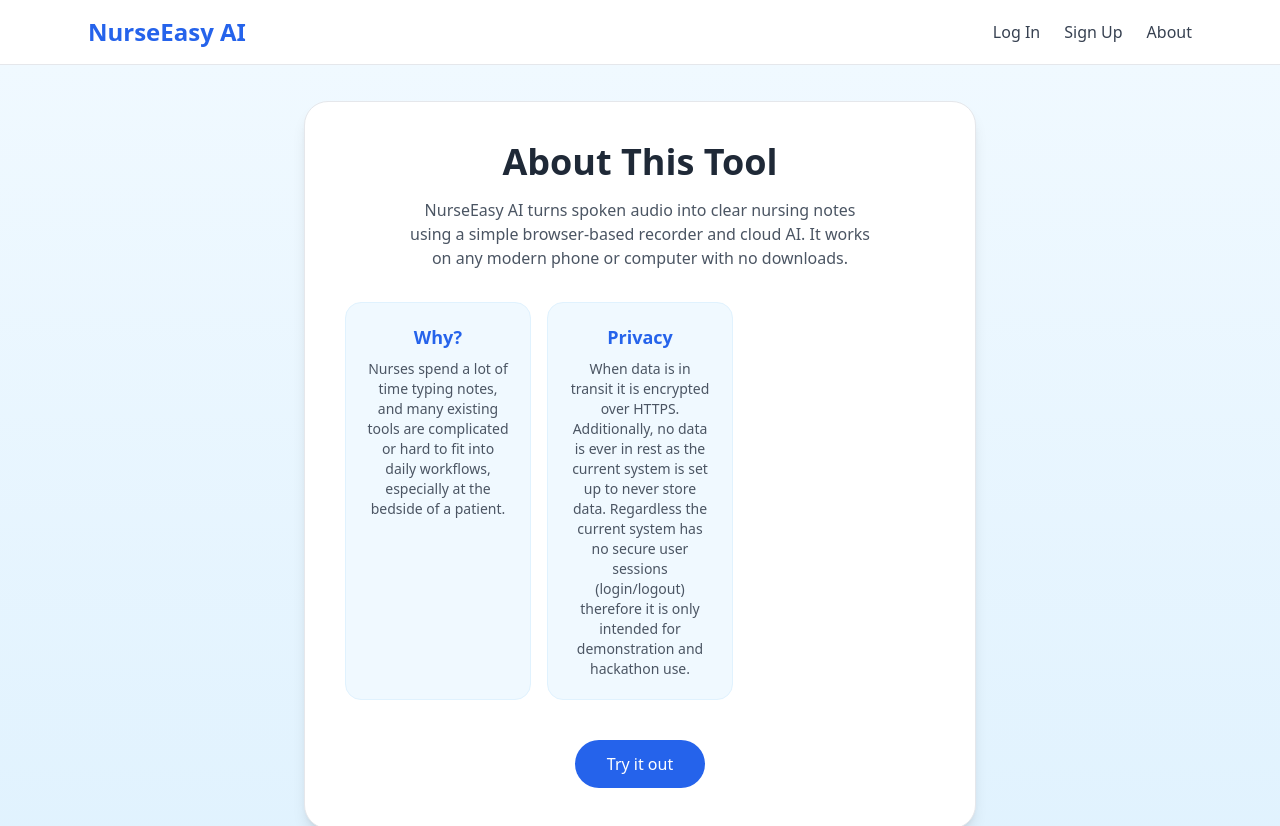
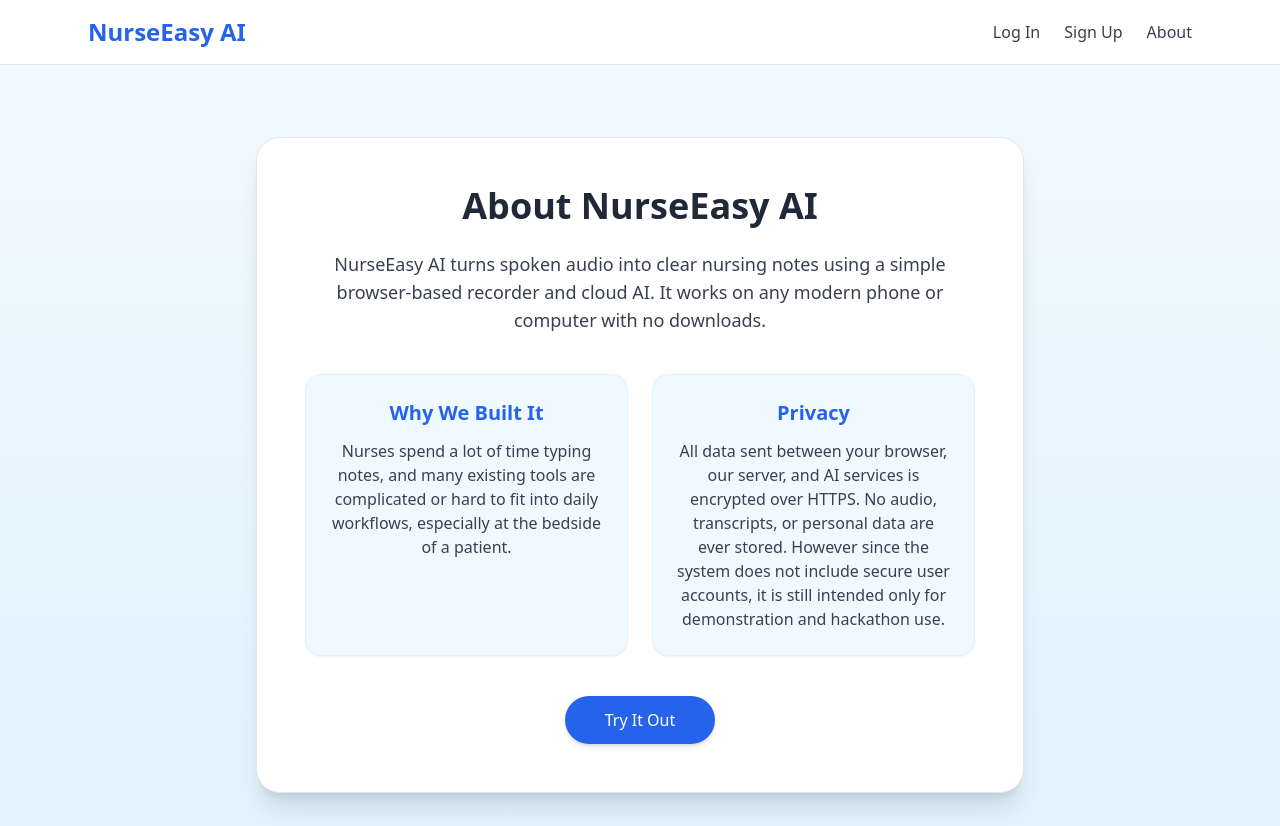
Before and after one commit to TemSurri/NurseDocumentationMadeEasy, a React (Vite) app in the folder client/frontend/: page /about in a window 1280 px wide. Shown: the top 826 px of the page. Built offline with nearby package versions, Linux system fonts and the light colour scheme; no server answers.

Commit message:
fix abt pge

```diff
--- a/client/frontend/src/components/about.tsx
+++ b/client/frontend/src/components/about.tsx
@@ -5,55 +5,63 @@ export default function About() {
   const navigate = useNavigate();
 
   return (
-    <div className="min-h-screen bg-gradient-to-b from-sky-50 to-sky-100 flex items-center justify-center p-6">
+    <div className="min-h-screen bg-gradient-to-b from-sky-50 to-sky-100 flex items-center justify-center px-4 py-10">
       <motion.div
         initial={{ opacity: 0, y: 25 }}
         animate={{ opacity: 1, y: 0 }}
-        transition={{ duration: 0.4, ease: "easeOut" }}
-        className="w-full max-w-2xl bg-white border border-gray-200 shadow-lg rounded-3xl p-8 sm:p-10 overflow-hidden"
+        transition={{ duration: 0.35, ease: "easeOut" }}
+        className="w-full max-w-3xl bg-white border border-gray-200 shadow-xl rounded-3xl p-8 sm:p-12"
       >
-        <h1 className="text-3xl sm:text-4xl font-semibold text-gray-800 mb-4 text-center break-words">
-          About This Tool
+
+        <h1 className="text-3xl sm:text-4xl font-bold text-gray-800 mb-6 text-center">
+          About NurseEasy AI
         </h1>
 
-        <p className="text-gray-600 text-sm sm:text-base leading-relaxed mb-8 text-center break-words overflow-hidden text-balance">
-          NurseEasy AI turns spoken audio into clear nursing notes using a simple browser-based recorder and cloud AI. It works on any modern phone or computer with no downloads. </p>
 
-        <div className="grid sm:grid-cols-3 gap-4 mb-8">
+        <p className="text-gray-700 text-base sm:text-lg leading-relaxed text-center mb-10">
+          NurseEasy AI turns spoken audio into clear nursing notes using a simple browser-based recorder and cloud AI.
+          It works on any modern phone or computer with no downloads.
+        </p>
+
+        <div className="grid sm:grid-cols-2 gap-6 mb-10">
+
           <motion.div
             whileHover={{ scale: 1.03 }}
-            className="bg-sky-50 border border-sky-100 rounded-2xl p-5 text-center break-words overflow-hidden"
+            className="bg-sky-50 border border-sky-100 rounded-2xl p-6 shadow-sm"
           >
-            <h2 className="text-lg font-semibold text-blue-600 mb-2 break-words">
-              Why?
+            <h2 className="text-xl font-semibold text-blue-600 mb-3 text-center">
+              Why We Built It
             </h2>
-            <p className="text-gray-600 text-sm break-words overflow-hidden">
-              Nurses spend a lot of time typing notes, and many existing tools are complicated or hard to fit into daily workflows, especially at the bedside of a patient.
+            <p className="text-gray-700 text-sm sm:text-base leading-relaxed text-center">
+              Nurses spend a lot of time typing notes, and many existing tools are complicated or
+              hard to fit into daily workflows, especially at the bedside of a patient.
             </p>
           </motion.div>
 
           <motion.div
             whileHover={{ scale: 1.03 }}
-            className="bg-sky-50 border border-sky-100 rounded-2xl p-5 text-center break-words overflow-hidden"
+            className="bg-sky-50 border border-sky-100 rounded-2xl p-6 shadow-sm"
           >
-            <h2 className="text-lg font-semibold text-blue-600 mb-2 break-words">
+            <h2 className="text-xl font-semibold text-blue-600 mb-3 text-center">
               Privacy
             </h2>
-            <p className="text-gray-600 text-sm break-words overflow-hidden">
-             When data is in transit it is encrypted over HTTPS. Additionally, no data is ever in rest as the current system is set up to never store data.
-             Regardless the current system has no secure user sessions (login/logout) therefore it is only intended for demonstration and hackathon use.
+            <p className="text-gray-700 text-sm sm:text-base leading-relaxed text-center">
+              All data sent between your browser, our server, and AI services is encrypted over
+              HTTPS. No audio, transcripts, or personal data are ever stored.
+
+              However since the system does not include secure user accounts, it is still intended only for demonstration and hackathon
+              use.
             </p>
           </motion.div>
         </div>
 
-        <div className="flex justify-center mt-10">
+
+        <div className="flex justify-center">
           <button
-            onClick={() => {
-              navigate("/record");
-            }}
-            className="bg-blue-600 text-white px-8 py-3 rounded-full font-medium hover:bg-blue-700 transition-all duration-200 text-sm sm:text-base"
+            onClick={() => navigate("/record")}
+            className="bg-blue-600 text-white px-10 py-3 rounded-full font-medium hover:bg-blue-700 transition duration-200 text-base shadow-md"
           >
-            Try it out
+            Try It Out
           </button>
         </div>
       </motion.div>
```
